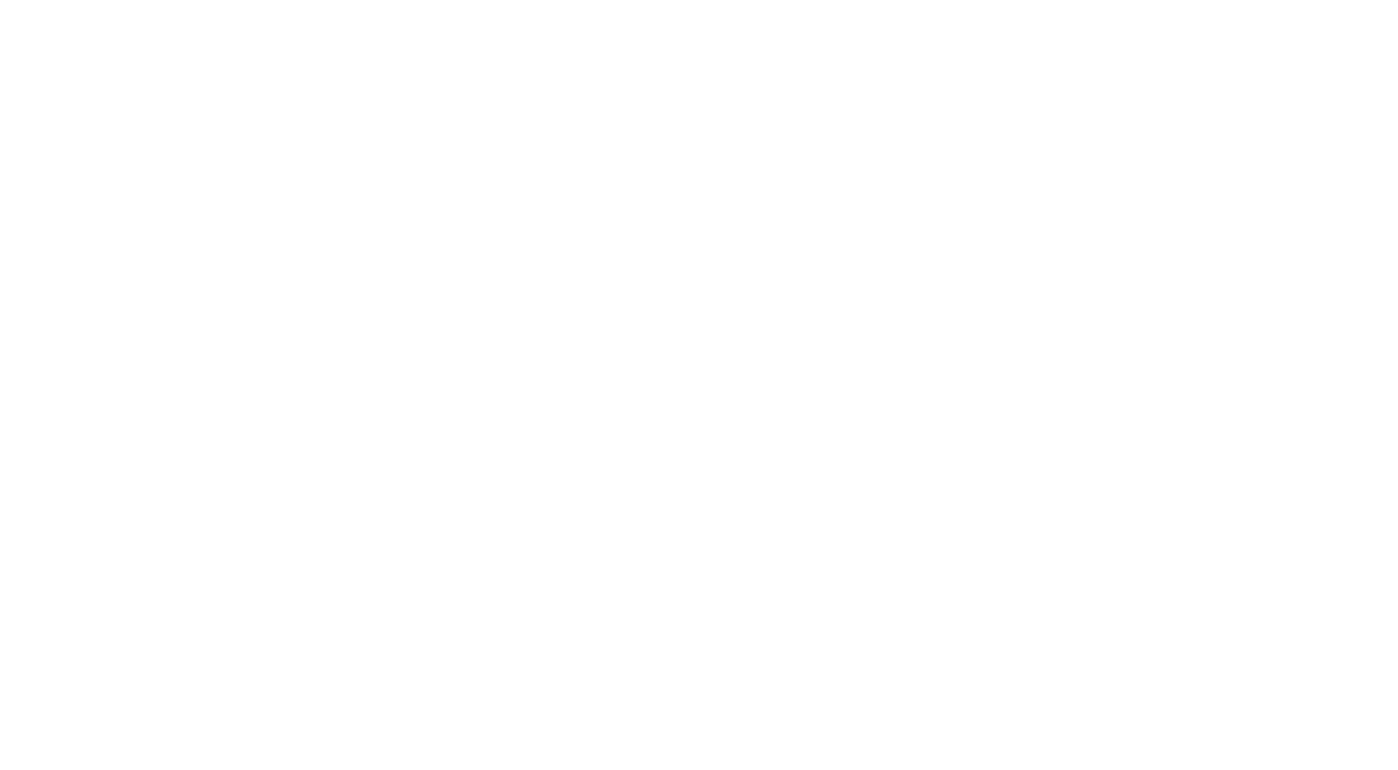
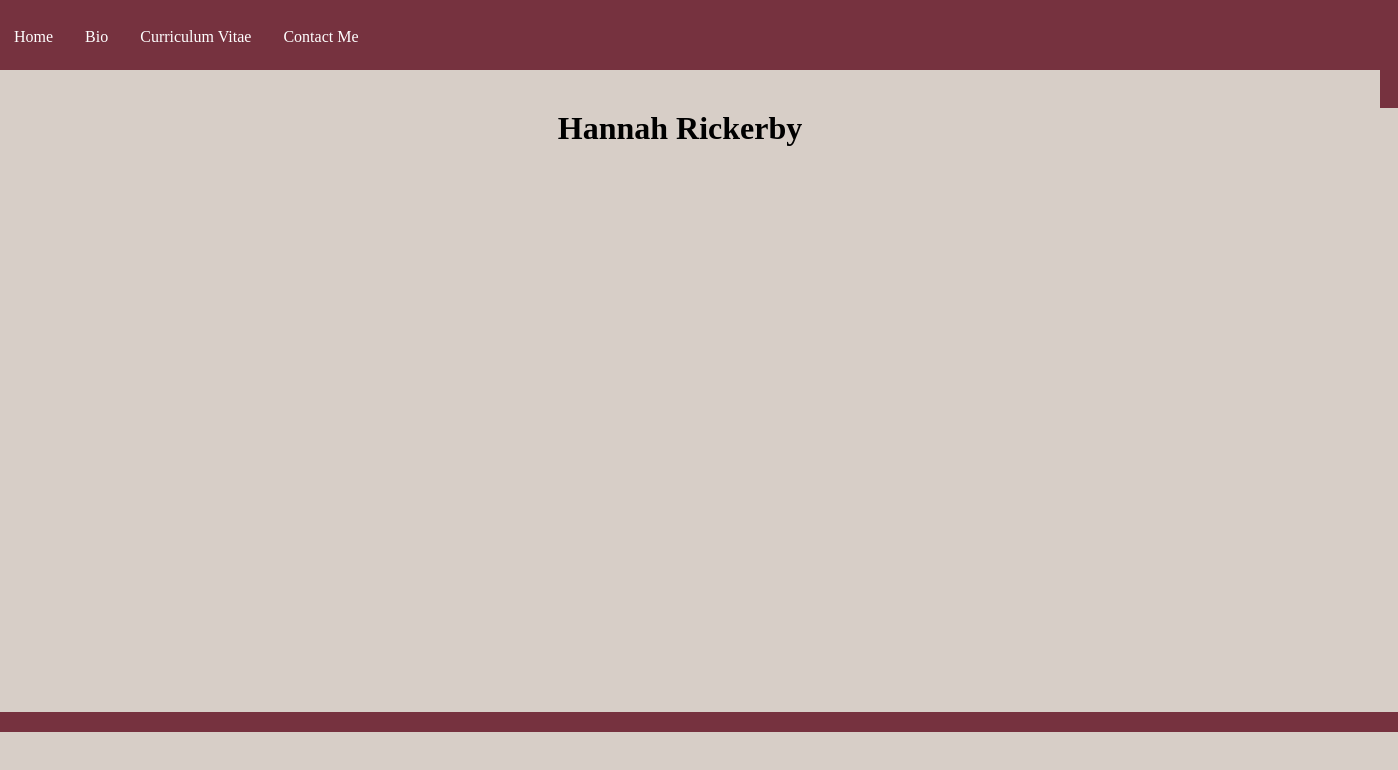
Before and after one commit to hannahrickerby/Assign1, a plain HTML site: page index.html in a window 1280 px wide. Shown: the whole page, 1398 px wide, since content can reach past the window. Drawn offline with Linux system fonts and the light colour scheme; a web font is replaced by a local one.

Commit message:
header, footer, main body and nav bar

```diff
--- /dev/null
+++ b/css/style.css
@@ -0,0 +1,77 @@
+/* classes */
+
+body
+{
+  display: flex;
+  flex-direction: column;
+  background-color: #d7cec7;
+  height: 100%;
+
+}
+
+.header
+{
+  margin: -10px;
+  height: 110px;
+  width: 1400px;
+  background-color: #76323f;
+}
+
+.UL
+{
+list-style-type: none;
+padding: 0;
+}
+
+li
+{
+float: left;
+margin-left: 30;
+margin-top: 10;
+
+}
+
+li a {
+    justify-content: center;
+    display: block;
+    color: white;
+    text-align: center;
+    padding: 14px 16px;
+    text-decoration: none;
+    font-family: 'Mate', serif;
+}
+
+/* Change the link color to #565656 (black) on hover */
+li a:hover {
+    background-color: #565656;
+}
+
+.main
+{
+  align-items: center;
+  margin: -28px;
+  height:680px;
+  width: 1400px;
+  background-color: #d7cec7;
+}
+
+h1
+{
+margin-top: 40px;
+text-align: center;
+font-family: 'Mate', serif;
+}
+
+.indexphoto
+{
+  justify-content: center;
+}
+
+.footer
+{
+  align-items: flex-end;
+  margin: -10px;
+  height: 20px;
+  width: 1400px;
+  background-color: #76323f;
+}
--- a/index.html
+++ b/index.html
@@ -2,9 +2,29 @@
 <html>
   <head>
     <meta charset="utf-8">
-    <title></title>
+    <title>Index</title>
+    <link href="https://fonts.googleapis.com/css?family=Mate" rel="stylesheet">
+  <link rel="stylesheet" href="css/style.css">
   </head>
+
   <body>
+    <header class= "header">
+      <ul class= "UL">
+        <li><a href="index.html">Home</a></li>
+        <li><a href="bio.html">Bio</a></li>
+        <li><a href="cv.html">Curriculum Vitae</a></li>
+        <li><a href="contact.html">Contact Me</a></li>
+      </ul>
+
+    </header>
+    <main class= "main">
+
+        <h1> Hannah Rickerby </h1>
+
+    </main>
+    <footer class="footer">
+    </footer>
 
   </body>
+
 </html>
```
Also changed, not shown: images/myface.jpg (added).
